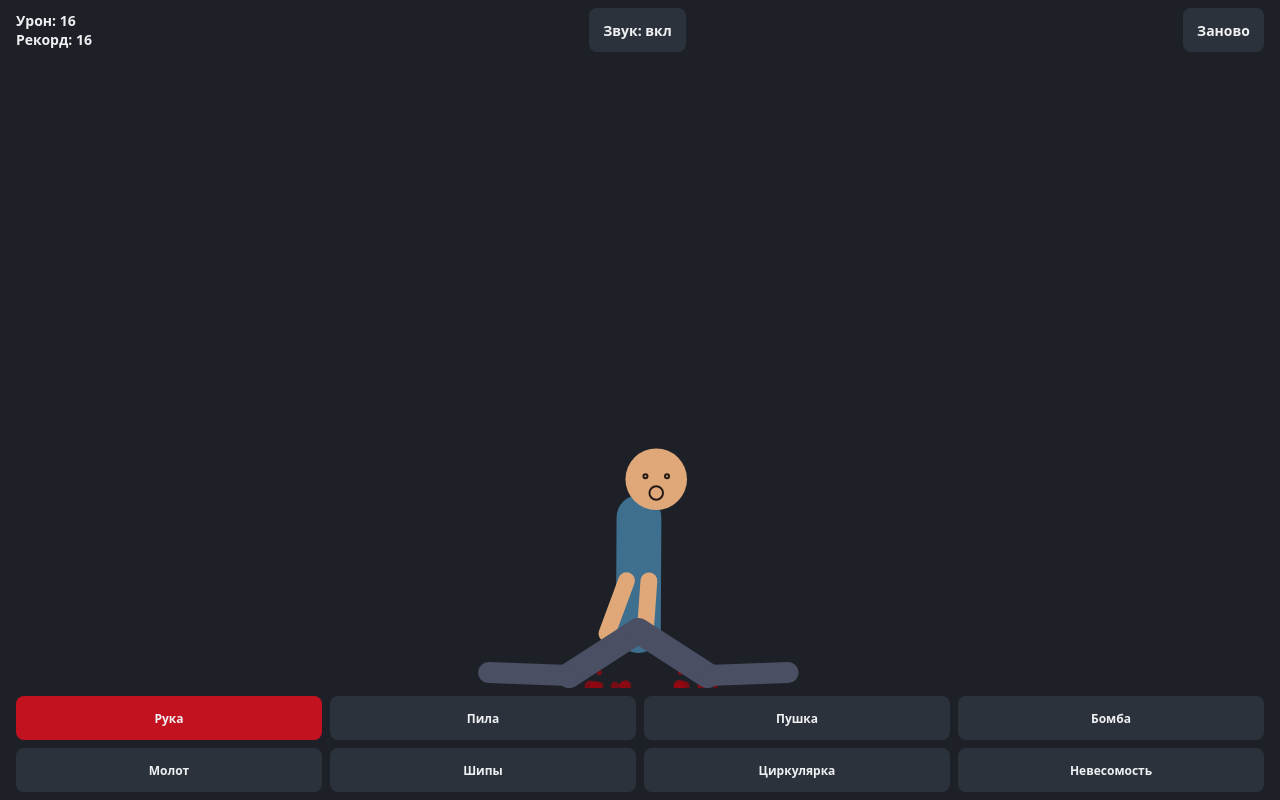
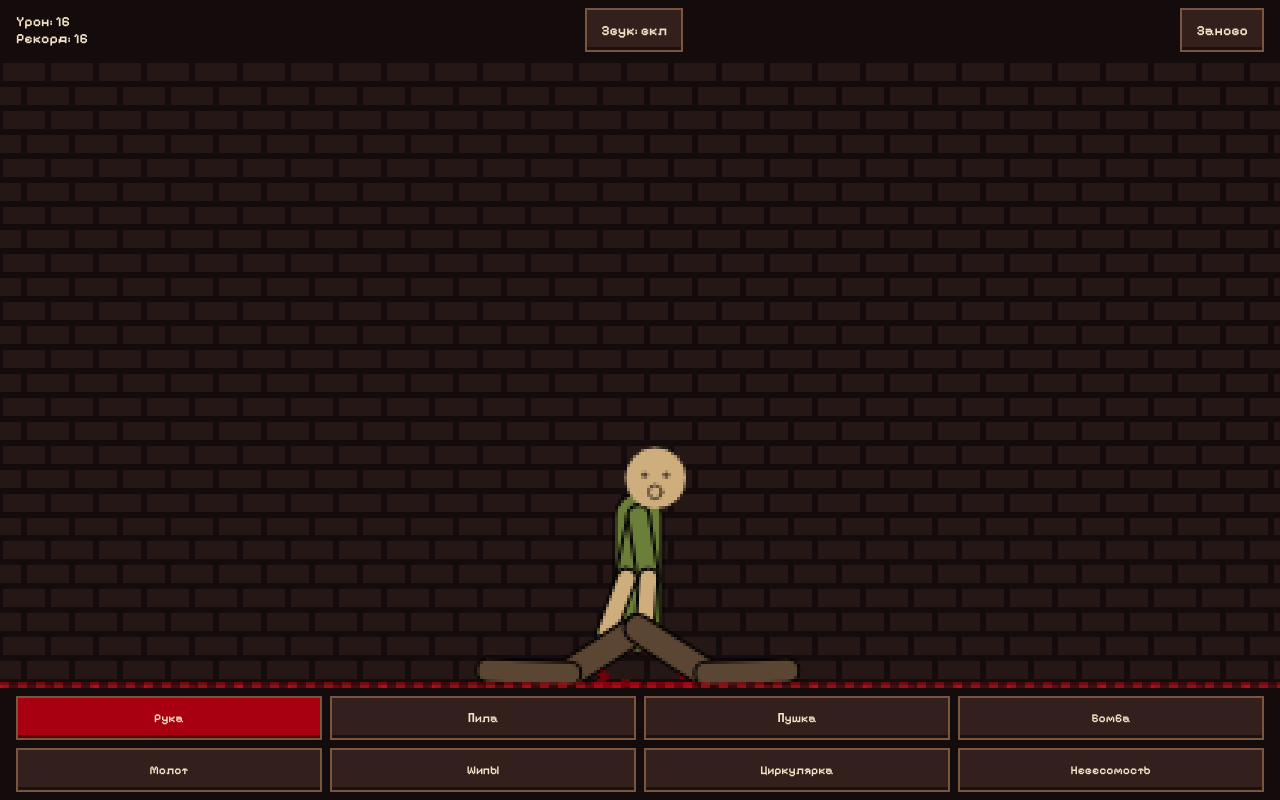
Before and after one commit to nairens5-maker/ragdoll, a plain HTML site: page index.html in a window 1280 px wide. Drawn offline with Linux system fonts and the light colour scheme.

Commit message:
Add files via upload

```diff
--- a/index.html
+++ b/index.html
@@ -5,19 +5,20 @@
 <style>body{margin:0}</style>
 <title>Кровавый манекен</title>
 <meta name="claude:viewport-fit-sides" content="cover">
+<link rel="stylesheet" href="https://fonts.googleapis.com/css2?family=Pixelify+Sans:wght@600&display=swap">
 <style>
 /* layout: full-screen canvas, score on top, tool bar at the bottom */
-:root{--bg:#1d2127;--fg:#eef0f2;--panel:#2c323b;--blood:#c3121f;color-scheme:dark}
+:root{--bg:#140c0c;--fg:#f2e3c6;--panel:#33201c;--blood:#a80010;color-scheme:dark}
 html,body{height:100%;overflow:hidden}
 body{min-height:480px}
-body{background:var(--bg);color:var(--fg);font:600 14px system-ui,sans-serif;display:flex;flex-direction:column;-webkit-user-select:none;user-select:none;-webkit-touch-callout:none}
+body{background:var(--bg);color:var(--fg);font:600 14px "Pixelify Sans",monospace;display:flex;flex-direction:column;-webkit-user-select:none;user-select:none;-webkit-touch-callout:none}
 header,nav{flex:none;display:flex;gap:8px;align-items:center;padding-block:8px;padding-left:max(16px,env(safe-area-inset-left,0px));padding-right:max(16px,env(safe-area-inset-right,0px))}
 header{justify-content:space-between;font-variant-numeric:tabular-nums}
 #wrap{flex:1;min-height:360px;position:relative}
-canvas{position:absolute;inset:0;width:100%;height:100%;touch-action:none}
+canvas{image-rendering:pixelated;position:absolute;inset:0;width:100%;height:100%;touch-action:none}
 nav{flex-wrap:wrap}
 nav button{font-size:12px}
-button{flex:1 0 22%;padding:0 2px;min-width:0;min-height:44px;border:0;border-radius:8px;background:var(--panel);color:var(--fg);font:inherit;touch-action:manipulation}
+button{flex:1 0 22%;padding:0 2px;min-width:0;min-height:44px;border:2px solid #7a5540;border-radius:0;box-shadow:inset 0 -3px #0007;background:var(--panel);color:var(--fg);font:inherit;touch-action:manipulation}
 header button{flex:0 0 auto;padding:0 14px}
 button[aria-pressed="true"]{background:var(--blood)}
 button:focus-visible{outline:2px solid var(--fg)}
@@ -38,6 +39,7 @@ button:focus-visible{outline:2px solid var(--fg)}
 const cv=document.getElementById('c'),g=cv.getContext('2d'),stain=document.createElement('canvas'),sg=stain.getContext('2d');
 let W=0,H=0,D=1,P=[],S=[],drops=[],bombs=[],flashes=[],score=0,shake=0,tool='hand';
 const grabs=new Map();
+let drips=[],pool=0;
 let spikes=false,blade=false,zero=false,spin=0,mute=false,AC=null,noise=null,best=0;const played={};
 try{best=+localStorage.getItem('ragdollBest')||0}catch(_){}
 function audio(){try{if(!AC){AC=new (window.AudioContext||window.webkitAudioContext)();noise=AC.createBuffer(1,AC.sampleRate,AC.sampleRate);const d=noise.getChannelData(0);for(let i=0;i<d.length;i++)d[i]=Math.random()*2-1}if(AC.state!=='running')AC.resume()}catch(_){}}
@@ -56,15 +58,15 @@ function hammer(x,y){
  sfx('hammer');flashes.push({x,y,r:45,t:8});shake=10;
  for(const p of P){const d=Math.hypot(p.x-x,p.y-y);if(d<75){p.py-=18*(1-d/90);p.px+=(Math.random()-.5)*10;p.cd=0;hurt(p,18)}}
 }
-function size(){const r=cv.getBoundingClientRect();W=r.width;H=r.height;D=Math.min(devicePixelRatio||1,2);for(const c of [cv,stain]){c.width=W*D;c.height=H*D}g.setTransform(D,0,0,D,0,0);sg.setTransform(D,0,0,D,0,0)}
+function size(){const r=cv.getBoundingClientRect();W=r.width;H=r.height;D=1/3;for(const c of [cv,stain]){c.width=Math.ceil(W*D);c.height=Math.ceil(H*D)}g.setTransform(D,0,0,D,0,0);sg.setTransform(D,0,0,D,0,0)}
 function reset(){
- P=[];S=[];drops=[];bombs=[];flashes=[];score=0;grabs.clear();sg.clearRect(0,0,W,H);
+ P=[];S=[];drips=[];pool=0;drops=[];bombs=[];flashes=[];score=0;grabs.clear();sg.clearRect(0,0,W,H);
  const k=Math.max(.3,Math.min(W/330,H/430,1.4)),cx=W/2,top=H*.15;
  const pt=(x,y,r)=>{const p={x:cx+x*k,y:top+y*k,px:cx+x*k,py:top+y*k,r:r*k,cd:0};P.push(p);return p};
  const bone=(a,b,w,col)=>{const s={a,b,len:Math.hypot(a.x-b.x,a.y-b.y),w:w*k,col,cut:false,need:null,stiff:1};S.push(s);return s};
  const brace=(a,b,need,st)=>{const s=bone(a,b,0,null);s.need=need;s.stiff=st};
  const head=pt(0,0,22),neck=pt(0,30,8),hip=pt(0,110,12);
- const skin='#e0a878',shirt='#3f6f8f',pants='#4a4f63';
+ const skin='#cfae7e',shirt='#6b7f3a',pants='#5a4632';
  const n=bone(head,neck,13,skin),t=bone(neck,hip,32,shirt);
  brace(head,hip,[n,t],.15);
  for(const d of [-1,1]){
@@ -76,8 +78,11 @@ function reset(){
  hud();
 }
 function hud(){if(score>best){best=score;try{localStorage.setItem('ragdollBest',Math.round(best))}catch(_){}}document.getElementById('score').textContent=Math.round(score);document.getElementById('best').textContent=Math.round(best)}
-function bleed(x,y,n,vx=0,vy=0,sp=5){for(let i=0;i<n&&drops.length<700;i++){const a=Math.random()*6.283,v=Math.random()*sp;drops.push({x,y,vx:vx+Math.cos(a)*v,vy:vy+Math.sin(a)*v-1,r:1.5+Math.random()*3})}}
-function splat(x,y,r){sg.fillStyle='rgba(150,8,18,.75)';sg.beginPath();sg.arc(x,y,r,0,6.283);sg.fill()}
+function bleed(x,y,n,vx=0,vy=0,sp=5){for(let i=0;i<n*2.5&&drops.length<1600;i++){const a=Math.random()*6.283,v=Math.random()*sp;drops.push({x,y,vx:vx+Math.cos(a)*v,vy:vy+Math.sin(a)*v-1,r:1.5+Math.random()*3})}}
+function splat(x,y,r){sg.fillStyle=Math.random()<.5?'#6e000a':'#8f0310';const q=v=>Math.round(v/3)*3;
+ for(let i=0;i<5;i++){const w=q(r*(.6+Math.random()))+3;sg.fillRect(q(x+(Math.random()-.5)*r*2.5),q(y+(Math.random()-.5)*r*1.6),w,w)}
+ if(drips.length<60&&y<H-20&&Math.random()<.3)drips.push({x:q(x),y:q(y),t:20+Math.random()*80});
+ if(y>H-8)pool=Math.min(22,pool+.06)}
 function hurt(p,f){sfx('hit');score+=f;bleed(p.x,p.y,Math.min(40,f|0),0,0,Math.min(9,f/3));splat(p.x,p.y,Math.min(14,f/3));shake=Math.min(12,shake+f/5);if(navigator.vibrate)navigator.vibrate(15);hud()}
 function sever(s,end){
  if(s.cut)return;s.cut=true;sfx('cut');
@@ -108,7 +113,7 @@ function step(){
   const vx=(p.x-p.px)*.995,vy=(p.y-p.py)*.995;p.px=p.x;p.py=p.y;p.x+=vx;p.y+=vy+(zero?0:.45);
   if(spikes&&!p.cd&&p.y>H-26-p.r){p.cd=45;p.py=p.y+9;p.spurt=40;hurt(p,14)}
   if(p.cd>0)p.cd--;
-  if(p.spurt>0){p.spurt--;if(p.spurt%3===0)bleed(p.x,p.y,2,vx*.5,vy*.5-1,3)}
+  if(p.spurt>0){p.spurt--;if(p.spurt%2===0)bleed(p.x,p.y,2,vx*.5,vy*.5-1,3)}
  }
  if(blade){spin++;const c=saw();
   for(const s of S.slice())if(s.col&&!s.cut&&!(s.safe>spin)&&segDist(c.x,c.y,s.a.x,s.a.y,s.b.x,s.b.y)<c.r){const m={x:(s.a.x+s.b.x)/2,y:(s.a.y+s.b.y)/2};s.safe=spin+60;
@@ -135,23 +140,27 @@ function step(){
  for(const b of bombs){b.vy+=.45;b.y=Math.min(H-12,b.y+b.vy);if(--b.t<=0)boom(b.x,b.y)}
  bombs=bombs.filter(b=>b.t>0);
  for(const f of flashes)f.t--;flashes=flashes.filter(f=>f.t>0);
+ for(const d of drips){if(d.t%3<1){d.y+=3;sg.fillStyle='#6e000a';sg.fillRect(d.x,d.y,3,3)}d.t--}
+ drips=drips.filter(d=>d.t>0);
  shake*=.85;
 }
 function circle(x,y,r,c){g.fillStyle=c;g.beginPath();g.arc(x,y,r,0,6.283);g.fill()}
 function line(a,b,w,c){g.strokeStyle=c;g.lineWidth=w;g.lineCap='round';g.beginPath();g.moveTo(a.x,a.y);g.lineTo(b.x,b.y);g.stroke()}
 function draw(){
  g.clearRect(0,0,W,H);g.save();g.translate((Math.random()-.5)*shake,(Math.random()-.5)*shake);
- g.drawImage(stain,0,0,W,H);
+ g.fillStyle='#241715';for(let y=0,r=0;y<H;y+=24,r++)for(let x=-(r%2)*24;x<W;x+=48)g.fillRect(x+3,y+3,42,18);
+ g.drawImage(stain,0,0,stain.width/D,stain.height/D);
  if(spikes){g.fillStyle='#aab2bd';for(let x=0;x<W;x+=24){g.beginPath();g.moveTo(x,H);g.lineTo(x+12,H-26);g.lineTo(x+24,H);g.fill()}}
- for(const s of S)if(s.col)line(s.a,s.b,s.w,s.col);
+ for(const s of S)if(s.col){line(s.a,s.b,s.w+6,'#060303');line(s.a,s.b,s.w,s.col)}
  for(const p of P){
   if(p.spurt!==undefined)circle(p.x,p.y,Math.max(3,p.r*.8),'#8c0b14');
-  if(p.head){circle(p.x,p.y,p.r,'#e0a878');g.strokeStyle='#241a16';g.lineWidth=2;const e=p.r*.35;
+  if(p.head){circle(p.x,p.y,p.r,'#cfae7e');g.strokeStyle='#241a16';g.lineWidth=2;const e=p.r*.35;
    for(const d of [-1,1]){const x=p.x+d*e,y=p.y-3;g.beginPath();if(score>80){g.moveTo(x-3,y-3);g.lineTo(x+3,y+3);g.moveTo(x+3,y-3);g.lineTo(x-3,y+3)}else g.arc(x,y,2,0,6.283);g.stroke()}
    g.beginPath();g.arc(p.x,p.y+p.r*.45,p.r*.22,0,6.283);g.stroke()}
  }
  if(blade){const c=saw();g.fillStyle='#c5ccd5';g.beginPath();for(let i=0;i<32;i++){const a=spin*.4+i*Math.PI/16,r=i%2?c.r:c.r-8;g.lineTo(c.x+Math.cos(a)*r,c.y+Math.sin(a)*r)}g.fill();circle(c.x,c.y,7,'#2c323b')}
- for(const d of drops)circle(d.x,d.y,d.r,'#c3121f');
+ g.fillStyle='#d4101c';for(const d of drops){const w=d.r>3?6:3;g.fillRect(d.x-w/2,d.y-w/2,w,w)}
+ if(pool>1){g.fillStyle='#7d000c';g.fillRect(0,H-pool,W,pool);g.fillStyle='#c3121f';for(let x=0;x<W;x+=18)g.fillRect(x+(spikes?6:0),H-pool,9,3)}
  for(const b of bombs){circle(b.x,b.y,12,'#0c0d0f');circle(b.x,b.y-14,b.t%10<5?5:2,'#ffb020')}
  for(const f of flashes)circle(f.x,f.y,f.r*(1.2-f.t/20),'rgba(255,180,50,'+Math.min(.8,f.t/10)+')');
  g.restore();
```
